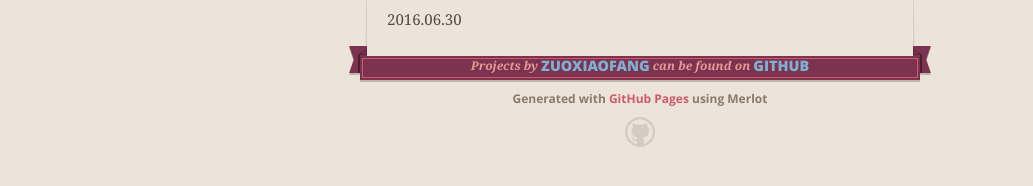
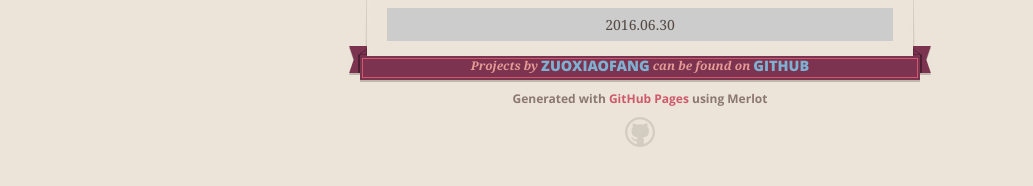
Before and after one commit to zuoxiaofang/zuoxiaofang.github.io, a plain HTML site: page index.html in a window 1280 px wide. Shown: the part 370-556 px from the top of the page, without its empty margins (0-1033 px from the left). Drawn offline with nearby package versions, Linux system fonts and the light colour scheme.

Commit message:
Update index.html

```diff
--- a/index.html
+++ b/index.html
@@ -17,7 +17,7 @@
         $('#main_content').headsmart()
       })
     </script>
-    <title>Zuoxiaofang.GitHub.io by zuoxiaofang</title>
+    <title>blog by zxf</title>
   </head>
 
   <body>
@@ -51,7 +51,7 @@
 <p>It is the first time that I login in the Github,I am very happy and hope I will be strong in some day !!! fighting~
 over~</p>
 <p>Do you like it？？？</p>
-<p>2016.06.30</p>
+<p class="time">2016.06.30</p>
       </section>
 
       <footer>
```
